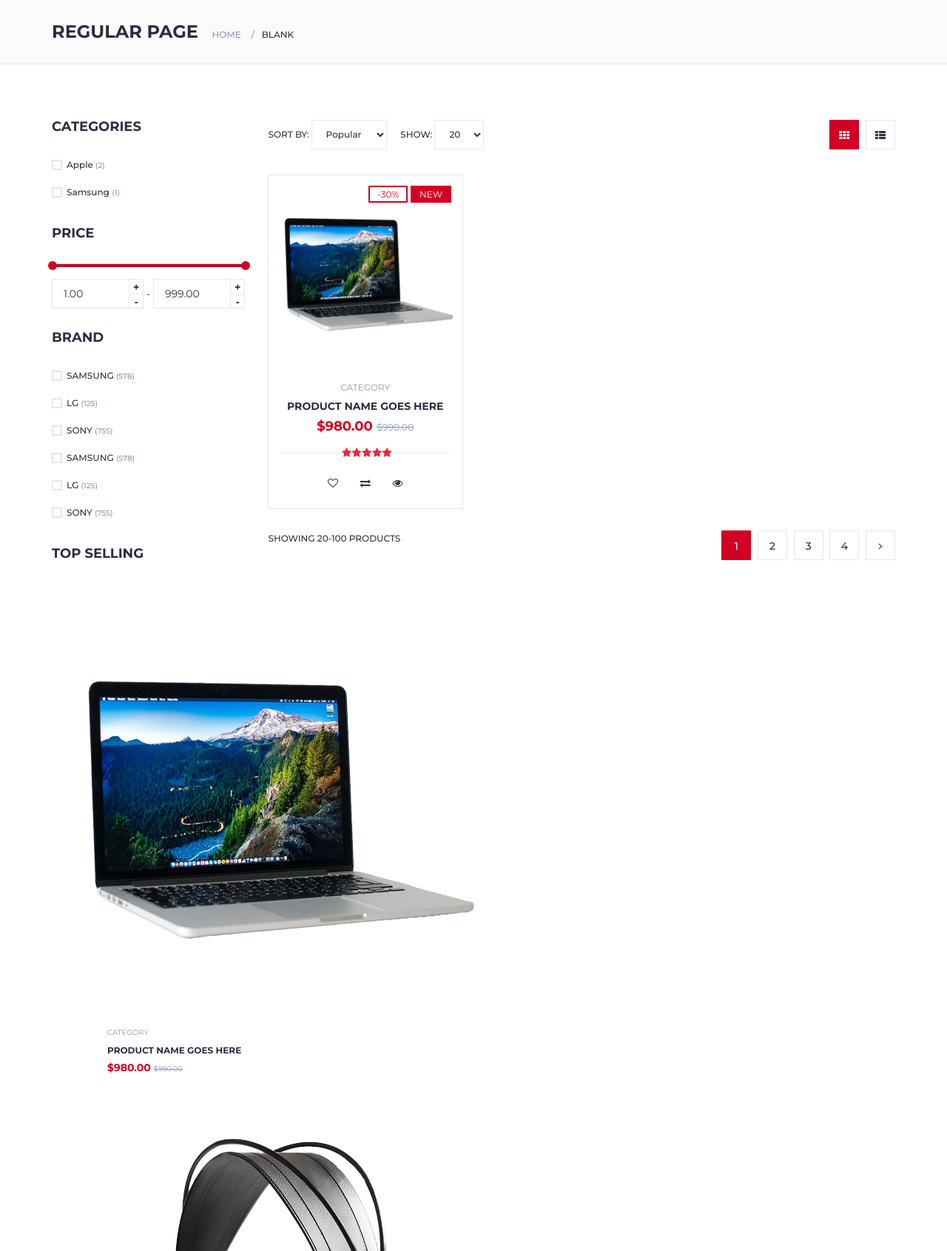
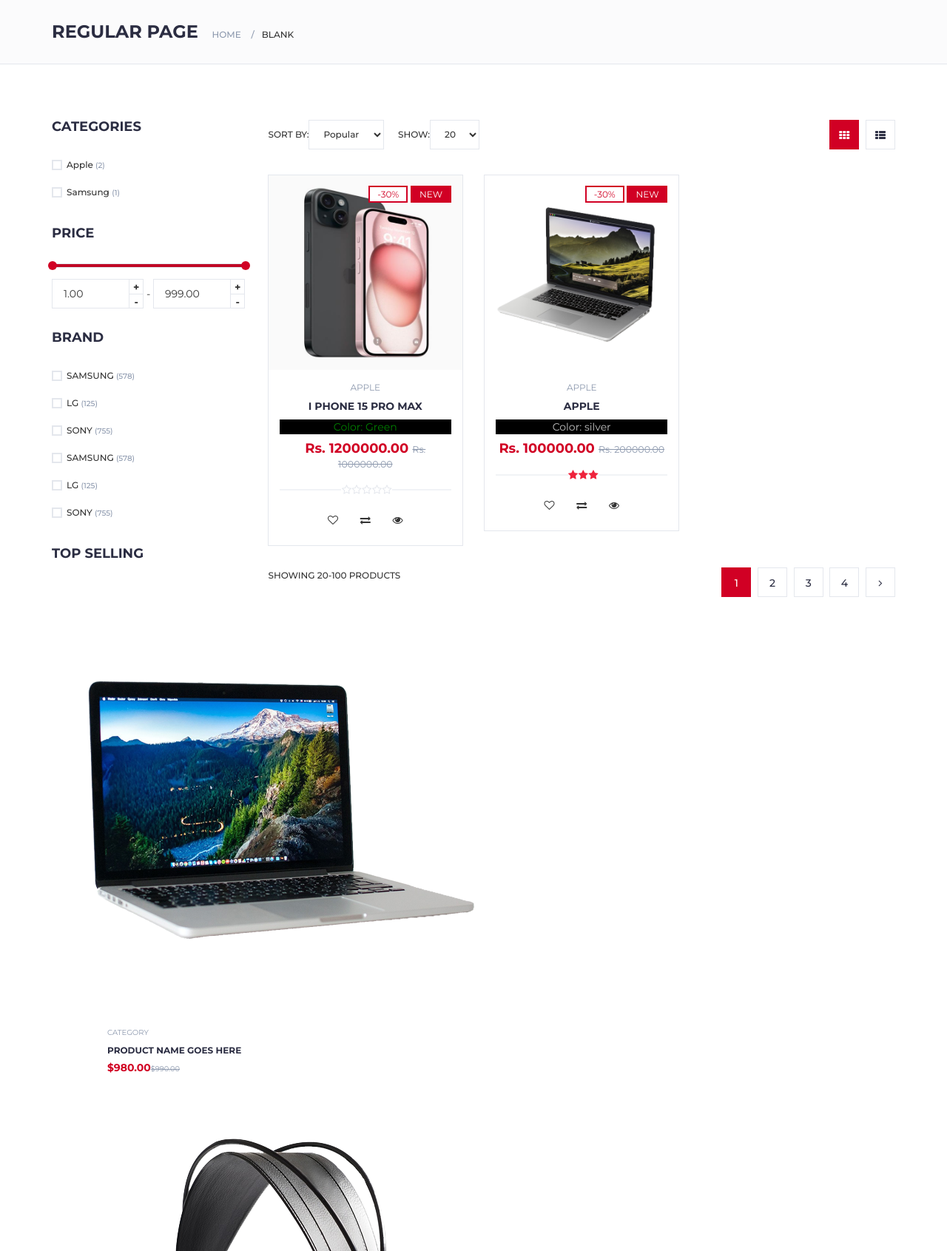
Before and after one commit to asadmughal786/e-commerceStore, a Django app: a page that uses templates/coreapp/product-listing.html in a window 1280 px wide. Shown: the part 207-1898 px from the top of the page at 74% size. Run offline with Django 3.2, Linux system fonts and the light colour scheme; data comes from the database, SQL or seed files in the repository; some libraries are stand-ins or nearby versions.

Commit message:
productlisting dynamic with realtime data

```diff
--- a/coreapp/views.py
+++ b/coreapp/views.py
@@ -38,16 +38,42 @@ def store_listing__view(request, cid=None):
     categories = Category.objects.all()
     if cid:
         print('Cid part is running')
-        categories_with_products = Category.objects.filter(cid=cid, product__product_status='publish').prefetch_related('product_set','product_set__productreview_set').order_by('-created_at')
+        categories_with_products = Product.objects.filter(category__cid=cid, product_status='publish').prefetch_related("productcolor_set").annotate(average_review=Avg('productreview__ratings')).order_by('-created_at')
+
     else:
         print('Entered in Else part')
-        categories_with_products = Category.objects.filter(product__product_status='publish').prefetch_related('product_set','product_set__productreview_set').order_by('-created_at')
+        categories_with_products = Product.objects.filter(product__product_status='publish').prefetch_related('product_set').annotate(average_rating=Avg('productreview__ratings')).order_by('-created_at')
 
+    for product in categories_with_products:
+        print(f"Product Name: {product.title}")
+        print(f"Category Name: {product.category.name}")
+
+        # Check if there are reviews and calculate the average
+        if product.average_review is not None:
+            print(f"Average Review: {product.average_review:.2f}")
+        else:
+            print("No reviews available")
+
+        # Check for product colors
+        colors = product.productcolor_set.all()
+        if colors:
+            print("Available Colors:")
+            for color in colors:
+                print(f"- {color.color}")
+        else:
+            print("No colors available")
+
+        # Include other product details as needed
+        print(f"Price: {product.price}")
+
+
+
+
+    # Paginator
     category_with_products_per_page = _extracted_from_store_listing__view_20(
         categories_with_products, request
     )
 
-    # categories_with_products = Category.objects.filter(cid=cid, product__product_status='publish').prefetch_related('product_set')
 
     return render(request, 'coreapp/product-listing.html', context={
         'all_categories': categories,
--- a/templates/coreapp/product-listing.html
+++ b/templates/coreapp/product-listing.html
@@ -1,9 +1,7 @@
 {% extends 'partials/base.html' %}
 {% load static %}
 
-
 {% block product_page %}
-
   <div class="section">
     <!-- container -->
     <div class="container">
@@ -41,13 +39,13 @@
             <div class="price-filter">
               <div id="price-slider"></div>
               <div class="input-number price-min">
-							<input id="price-min" type="number">
+                <input id="price-min" type="number" />
                 <span class="qty-up">+</span>
                 <span class="qty-down">-</span>
               </div>
               <span>-</span>
               <div class="input-number price-max">
-							<input id="price-max" type="number">
+                <input id="price-max" type="number" />
                 <span class="qty-up">+</span>
                 <span class="qty-down">-</span>
               </div>
@@ -60,7 +58,7 @@
             <h3 class="aside-title">Brand</h3>
             <div class="checkbox-filter">
               <div class="input-checkbox">
-							<input type="checkbox" id="brand-1">
+                <input type="checkbox" id="brand-1" />
                 <label for="brand-1">
                   <span></span>
                   SAMSUNG
@@ -68,7 +66,7 @@
                 </label>
               </div>
               <div class="input-checkbox">
-							<input type="checkbox" id="brand-2">
+                <input type="checkbox" id="brand-2" />
                 <label for="brand-2">
                   <span></span>
                   LG
@@ -76,7 +74,7 @@
                 </label>
               </div>
               <div class="input-checkbox">
-							<input type="checkbox" id="brand-3">
+                <input type="checkbox" id="brand-3" />
                 <label for="brand-3">
                   <span></span>
                   SONY
@@ -84,7 +82,7 @@
                 </label>
               </div>
               <div class="input-checkbox">
-							<input type="checkbox" id="brand-4">
+                <input type="checkbox" id="brand-4" />
                 <label for="brand-4">
                   <span></span>
                   SAMSUNG
@@ -92,7 +90,7 @@
                 </label>
               </div>
               <div class="input-checkbox">
-							<input type="checkbox" id="brand-5">
+                <input type="checkbox" id="brand-5" />
                 <label for="brand-5">
                   <span></span>
                   LG
@@ -100,7 +98,7 @@
                 </label>
               </div>
               <div class="input-checkbox">
-							<input type="checkbox" id="brand-6">
+                <input type="checkbox" id="brand-6" />
                 <label for="brand-6">
                   <span></span>
                   SONY
@@ -116,34 +114,34 @@
             <h3 class="aside-title">Top selling</h3>
             <div class="product-widget">
               <div class="product-img">
-							<img src="./img/product01.png" alt="">
+                <img src="./img/product01.png" alt="" />
               </div>
               <div class="product-body">
                 <p class="product-category">Category</p>
                 <h3 class="product-name"><a href="#">product name goes here</a></h3>
-							<h4 class="product-price">$980.00 <del class="product-old-price">$990.00</del></h4>
+                <h4 class="product-price">$980.00<del class="product-old-price">$990.00</del></h4>
               </div>
             </div>
 
             <div class="product-widget">
               <div class="product-img">
-							<img src="./img/product02.png" alt="">
+                <img src="./img/product02.png" alt="" />
               </div>
               <div class="product-body">
                 <p class="product-category">Category</p>
                 <h3 class="product-name"><a href="#">product name goes here</a></h3>
-							<h4 class="product-price">$980.00 <del class="product-old-price">$990.00</del></h4>
+                <h4 class="product-price">$980.00<del class="product-old-price">$990.00</del></h4>
               </div>
             </div>
 
             <div class="product-widget">
               <div class="product-img">
-							<img src="./img/product03.png" alt="">
+                <img src="./img/product03.png" alt="" />
               </div>
               <div class="product-body">
                 <p class="product-category">Category</p>
                 <h3 class="product-name"><a href="#">product name goes here</a></h3>
-							<h4 class="product-price">$980.00 <del class="product-old-price">$990.00</del></h4>
+                <h4 class="product-price">$980.00<del class="product-old-price">$990.00</del></h4>
               </div>
             </div>
           </div>
@@ -157,24 +155,26 @@
           <div class="store-filter clearfix">
             <div class="store-sort">
               <label>
-							Sort By:
-							<select class="input-select">
+                Sort By:<select class="input-select">
                   <option value="0">Popular</option>
                   <option value="1">Position</option>
                 </select>
               </label>
 
               <label>
-							Show:
-							<select class="input-select">
+                Show:<select class="input-select">
                   <option value="0">20</option>
                   <option value="1">50</option>
                 </select>
               </label>
             </div>
             <ul class="store-grid">
-						<li class="active"><i class="fa fa-th"></i></li>
-						<li><a href="#"><i class="fa fa-th-list"></i></a></li>
+              <li class="active">
+                <i class="fa fa-th"></i>
+              </li>
+              <li>
+                <a href="#"><i class="fa fa-th-list"></i></a>
+              </li>
             </ul>
           </div>
           <!-- /store top filter -->
@@ -182,25 +182,41 @@
           <!-- store products -->
           <div class="row">
             <!-- product -->
+
+            {% if categories_with_products %}
+              {% for product in categories_with_products %}
                 <div class="col-md-4 col-xs-6">
                   <div class="product">
                     <div class="product-img">
-								<img src="./img/product01.png" alt="">
+                      <img src="{{ product.prod_image.url }}" alt="" />
                       <div class="product-label">
                         <span class="sale">-30%</span>
                         <span class="new">NEW</span>
                       </div>
                     </div>
                     <div class="product-body">
-								<p class="product-category">Category</p>
-								<h3 class="product-name"><a href="#">product name goes here</a></h3>
-								<h4 class="product-price">$980.00 <del class="product-old-price">$990.00</del></h4>
+                      <p class="product-category">{{ product.category.name }}</p>
+                      <h3 class="product-name"><a href="{% url 'coreapp:product-detials' product.pid %}">{{ product.title }}</a></h3>
+					  {% if product.productcolor_set.all %}
+                                        <p class="product-color-" style="color: {{product.productcolor_set.all.0.color}}; background-color: black;" >Color: {{ product.productcolor_set.all.0.color }}</p>
+                                            {% endif %}
+                      <h4 class="product-price">
+                        Rs. {{ product.price }} <del class="product-old-price">Rs.
+                          {{ product.old_price }}</del>
+                      </h4>
+
                       <div class="product-rating">
+                        {% if product.average_review > 0 %}
+                          {% for s in product.average_review|ljust:product.average_review %}
                             <i class="fa fa-star"></i>
-									<i class="fa fa-star"></i>
-									<i class="fa fa-star"></i>
-									<i class="fa fa-star"></i>
-									<i class="fa fa-star"></i>
+                          {% endfor %}
+                        {% else %}
+                          <i class="fa fa-star-o"></i>
+                          <i class="fa fa-star-o"></i>
+                          <i class="fa fa-star-o"></i>
+                          <i class="fa fa-star-o"></i>
+                          <i class="fa fa-star-o"></i>
+                        {% endif %}
                       </div>
                       <div class="product-btns">
                         <button class="add-to-wishlist"><i class="fa fa-heart-o"></i><span class="tooltipp">add to wishlist</span></button>
@@ -213,6 +229,11 @@
                     </div>
                   </div>
                 </div>
+              {% endfor %}
+            {% else %}
+              <h3>No products</h3>
+            {% endif %}
+
             <!-- /product -->
           </div>
           <!-- /store products -->
@@ -222,10 +243,18 @@
             <span class="store-qty">Showing 20-100 products</span>
             <ul class="store-pagination">
               <li class="active">1</li>
-						<li><a href="#">2</a></li>
-						<li><a href="#">3</a></li>
-						<li><a href="#">4</a></li>
-						<li><a href="#"><i class="fa fa-angle-right"></i></a></li>
+              <li>
+                <a href="#">2</a>
+              </li>
+              <li>
+                <a href="#">3</a>
+              </li>
+              <li>
+                <a href="#">4</a>
+              </li>
+              <li>
+                <a href="#"><i class="fa fa-angle-right"></i></a>
+              </li>
             </ul>
           </div>
           <!-- /store bottom filter -->
@@ -236,5 +265,4 @@
     </div>
     <!-- /container -->
   </div>
-
-{% endblock product_page %}
+{% endblock %}
```
Lines whose indentation alone changed are shown as unchanged.
